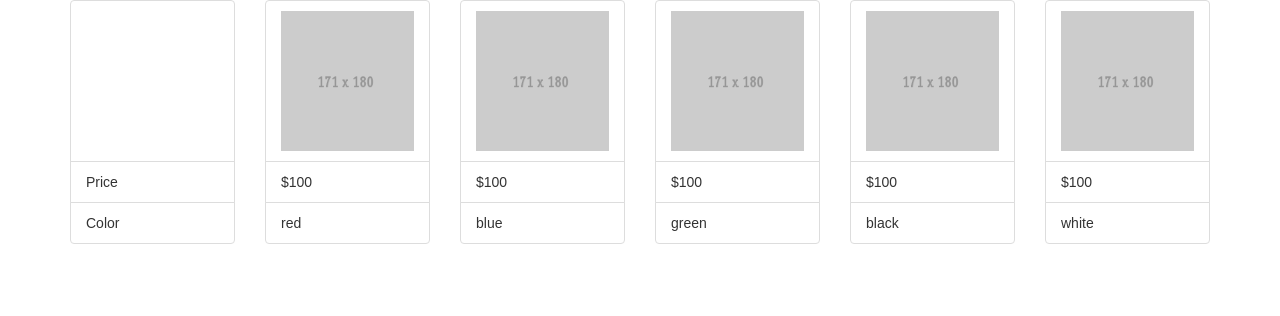
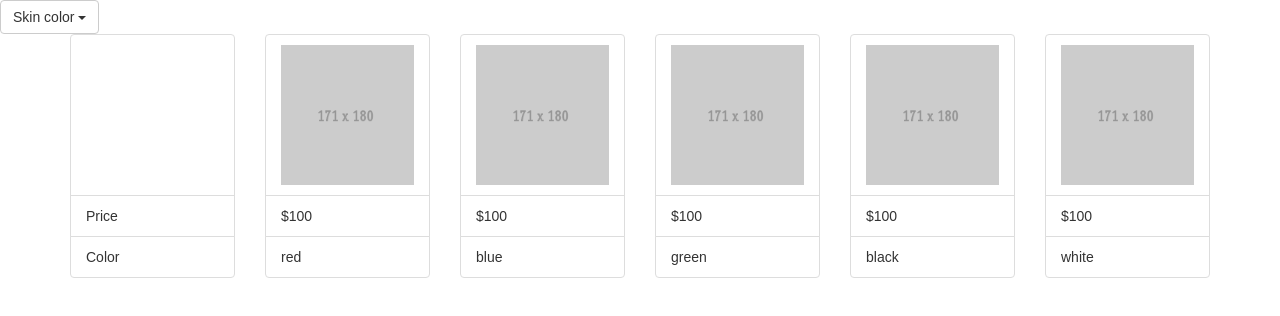
Before and after one commit to hermanz/react, a React (Create React App) app: page / in a window 1280 px wide. Shown: the top 316 px of the page. Built offline with nearby package versions, Linux system fonts and the light colour scheme.

Commit message:
Added dropdown menu

```diff
--- a/src/components/Table.js
+++ b/src/components/Table.js
@@ -7,8 +7,16 @@ import Row from 'react-bootstrap/lib/Row'
 import Col from 'react-bootstrap/lib/Col'
 import Image from 'react-bootstrap/lib/Image'
 
+import DropdownButton from 'react-bootstrap/lib/DropdownButton'
+import MenuItem from 'react-bootstrap/lib/MenuItem'
+
 const Table = ({ colors }) => (
   <div>
+    <DropdownButton title={"Skin color"}>
+      <MenuItem>White</MenuItem>
+      <MenuItem>Asian</MenuItem>
+    </DropdownButton>
+
     <Grid>
       <Row className="show-grid">
         <Col xs={12} md={2}>
```
